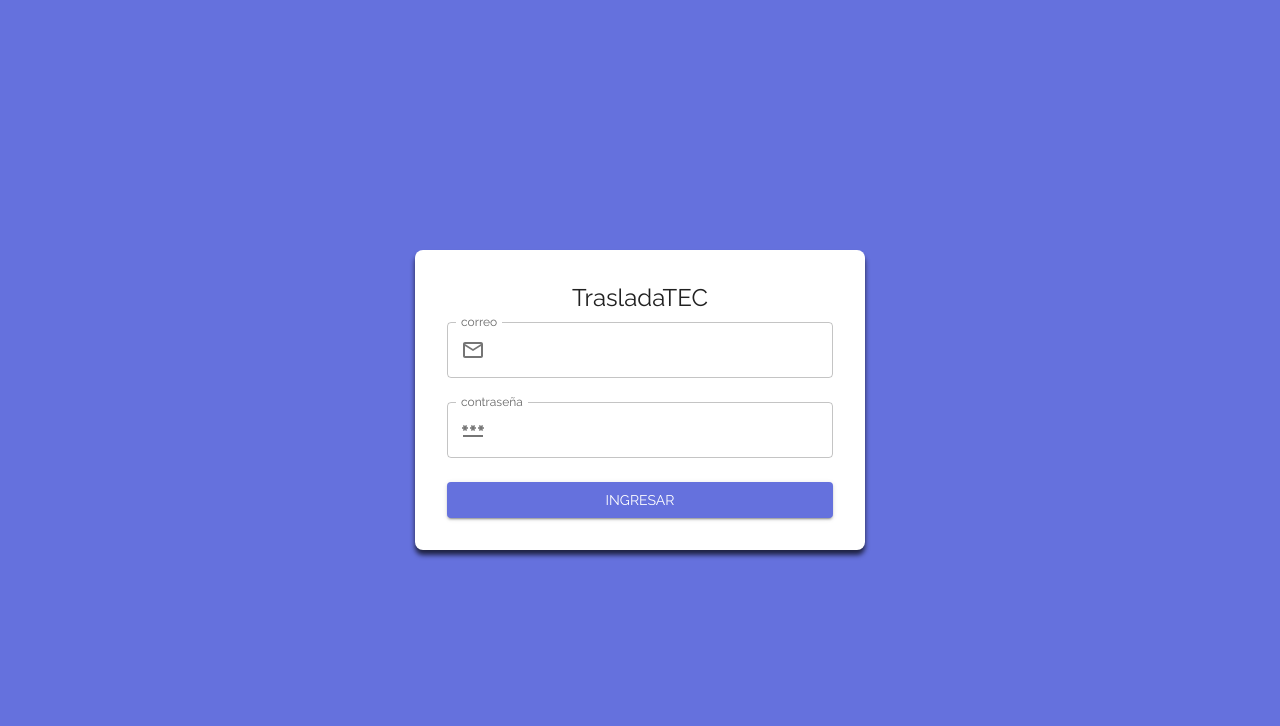
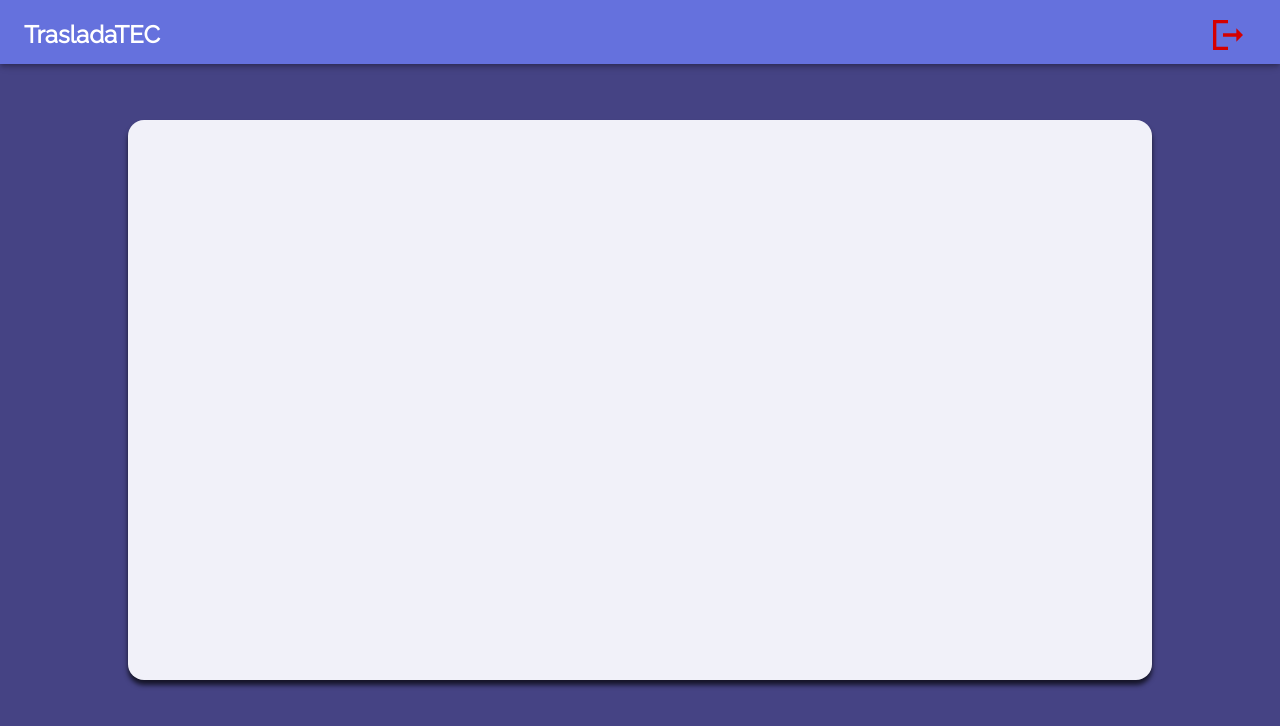
Before and after one commit to JesugG17/TrasladaTEC, a React (Vite) app in the folder frontend/: page /coordinador in a window 1280 px wide. Before the commit this address led to /. Shown: the top 726 px of the page. Built offline with nearby package versions, Linux system fonts and the light colour scheme.

Commit message:
feature: pagina del coordinador iniciada

```diff
--- a/frontend/src/theme/theme.js
+++ b/frontend/src/theme/theme.js
@@ -8,6 +8,7 @@ export const theme = createTheme({
         },
         secondary: {
             main: '#F1F1F9'
+            // main: '#a0bbded9'
         },
         error: {
             main: red.A700
--- a/frontend/src/trasladatec/components/Filtros.jsx
+++ b/frontend/src/trasladatec/components/Filtros.jsx
@@ -37,7 +37,9 @@ export const Filtros = ({ estatus, anio, handleChange }) => {
           </Select>
         </FormControl>
       </Grid>
-      <Grid item xs={1}>
+      <Grid item
+        xs={1}
+      >
         <FormControl variant="outlined">
           <InputLabel id="filtro-label-2">Año</InputLabel>
           <Select
--- a/frontend/src/trasladatec/components/Sidebar.jsx
+++ b/frontend/src/trasladatec/components/Sidebar.jsx
@@ -13,7 +13,7 @@ export const Sidebar = ({ drawerWidth }) => {
             open
             sx={{
                 display: {xs: 'block'},
-                '& .MuiDrawer-paper': {boxSizing: 'border-box', width: drawerWidth}
+                '& .MuiDrawer-paper': {boxSizing: 'border-box', width: drawerWidth},
             }}
         >
             <Toolbar>
--- /dev/null
+++ b/frontend/src/trasladatec/pages/CoordinadorPage.jsx
@@ -0,0 +1,29 @@
+import { Grid } from "@mui/material"
+import { TrasladaTECLayout } from "../layout/TrasladaTECLayout"
+
+export const CoordinadorPage = () => {
+  return (
+    <TrasladaTECLayout containsSidebar={ false }>
+        <Grid container
+            direction='row'
+            alignItems='center'
+            justifyContent='center'
+            sx={{
+                height: '100vh'
+            }}
+        >
+            <Grid container
+                className="box-shadow"
+                sx={{
+                    backgroundColor: 'secondary.main',
+                    width: '80%',
+                    height: '70%',
+                    borderRadius: 4
+                }}
+            >
+
+            </Grid>
+        </Grid>
+    </TrasladaTECLayout>
+  )
+}
--- /dev/null
+++ b/frontend/src/trasladatec/pages/index.js
@@ -0,0 +1,3 @@
+export * from './CoordinadorPage';
+export * from './EstudiantePage';
+export * from './JefeDivisionPage';
--- a/frontend/src/trasladatec/routes/TrasladaTECRoutes.jsx
+++ b/frontend/src/trasladatec/routes/TrasladaTECRoutes.jsx
@@ -1,12 +1,12 @@
 import { Navigate, Route, Routes } from "react-router";
-import { EstudiantePage } from "../pages/EstudiantePage";
-import { JefeDivisionPage } from "../pages/JefeDivisionPage";
+import { EstudiantePage, JefeDivisionPage, CoordinadorPage } from "../pages";
 
 export const TrasladaTECRoutes = () => {
   return (
     <Routes>
       <Route path="/estudiante" element={<EstudiantePage />} />
       <Route path="/jefe" element={<JefeDivisionPage />} />
+      <Route path="/coordinador" element={<CoordinadorPage />}/>
       <Route path="/*" element={<Navigate to="/" />} />
     </Routes>
   );
```
Also changed, not shown: frontend/src/trasladatec/pages/JefeDivisionPage.jsx (+1 -7 lines).
